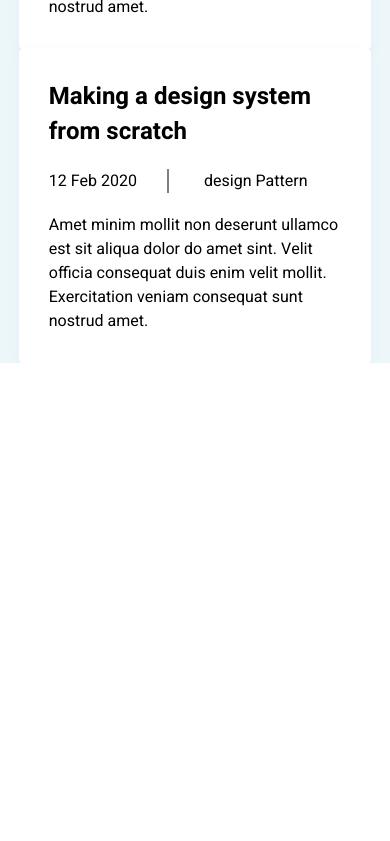
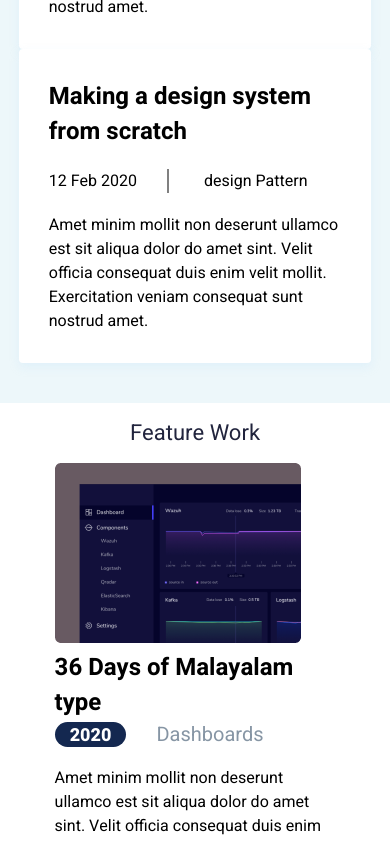
Before and after one commit to adiyat-shihab/portfolio-webpage-figma, a plain HTML site: page index.html in a window 390 px wide. Shown: the part 1156-1997 px from the top of the page. Before the commit the page ends 1519 px from the top, so only its background shows below. Drawn offline with Linux system fonts and the light colour scheme.

Commit message:
portfolio complete

```diff
--- a/index.html
+++ b/index.html
@@ -35,8 +35,8 @@
     <main class="main-con">
       <section class="second-sec-container">
         <nav class="posting">
-          <h1>Recent posts</h1>
-          <p>View all</p>
+          <h1 class="post-nav-head">Recent posts</h1>
+          <p class="post-nav-para">View all</p>
         </nav>
         <div class="post-container">
           <div class="post-content">
@@ -73,6 +73,64 @@
           </div>
         </div>
       </section>
+      <section class="third-sec-container">
+        <div class="work-flexing">
+          <nav class="posting">
+            <h1 class="work-head">Feature Work</h1>
+          </nav>
+          <div class="work-container">
+            <div class="work-img">
+              <img src="./image/work (1).png" alt="" class="img-1" />
+              <hr class="horizontal-line" />
+              <img src="./image/work (2).png" alt="" class="img-2" />
+              <hr class="horizontal-line" />
+              <img src="./image/work (3).png" alt="" class="img-3" />
+              <hr class="horizontal-line" />
+            </div>
+            <div class="work-content">
+              <div class="des-1">
+                <h1>Designing Dashboards</h1>
+                <div style="display: flex; gap: 30px; align-items: center">
+                  <div class="work-badge">2020</div>
+                  <span class="work-span">Dashboards</span>
+                </div>
+                <p class="work-para">
+                  Amet minim mollit non deserunt ullamco est sit aliqua dolor do
+                  amet sint. Velit officia consequat duis enim velit mollit.
+                  Exercitation veniam consequat sunt nostrud amet.
+                </p>
+              </div>
+
+              <div class="des-2">
+                <h1>Vibrant Portraits of 2020</h1>
+                <div style="display: flex; gap: 30px; align-items: center">
+                  <div class="work-badge">2020</div>
+                  <span class="work-span">Dashboards</span>
+                </div>
+                <p class="work-para">
+                  Amet minim mollit non deserunt ullamco est sit aliqua dolor do
+                  amet sint. Velit officia consequat duis enim velit mollit.
+                  Exercitation veniam consequat sunt nostrud amet.
+                </p>
+              </div>
+
+              <div class="des-3">
+                <h1>36 Days of Malayalam type</h1>
+                <div style="display: flex; gap: 30px; align-items: center">
+                  <div class="work-badge">2020</div>
+                  <span class="work-span">Dashboards</span>
+                </div>
+                <p class="work-para">
+                  Amet minim mollit non deserunt ullamco est sit aliqua dolor do
+                  amet sint. Velit officia consequat duis enim velit mollit.
+                  Exercitation veniam consequat sunt nostrud amet.
+                </p>
+              </div>
+              <hr class="horizontal-line horizontal-line2" />
+            </div>
+          </div>
+        </div>
+      </section>
     </main>
   </body>
 </html>
--- a/styling/header.css
+++ b/styling/header.css
@@ -18,10 +18,15 @@ header {
 .head-con {
   padding-top: 1.75rem;
 }
-.head-con nav {
+.nav-con {
   display: flex;
   justify-content: flex-end;
   gap: 2rem;
+}
+
+.nav-con a {
+  text-decoration: none;
+  color: #000000;
 }
 .first-sec-container {
   display: flex;
@@ -89,4 +94,7 @@ header {
     height: auto;
     margin: auto;
   }
+  .post-nav-para {
+    display: none;
+  }
 }
--- a/styling/main.css
+++ b/styling/main.css
@@ -11,7 +11,7 @@
   font-size: 22px;
   font-weight: 400;
   line-height: 60px; /* 272.727% */
-  width: 129px;
+
   height: 60px;
 }
 .post-container {
@@ -37,12 +37,64 @@
 
   border-left: 2px solid gray;
 }
+.third-sec-container {
+  padding: 15px 150px 83px;
+}
+.work-flexing {
+  width: 60%;
+  margin: auto;
+}
+.work-container {
+  display: grid;
+  grid-template-columns: 246px 596px;
+  grid-gap: 100px 7%;
+}
+.work-img {
+  display: grid;
+  grid-template-columns: 1fr;
+  grid-gap: 46px;
+}
+.work-content {
+  display: grid;
+  grid-template-columns: 1fr;
+  grid-gap: 31px;
+}
+.work-badge {
+  width: 62px;
+  height: 25px;
+  border-radius: 16px;
+  background: #142850;
+  color: #fff;
+  font-size: 18px;
+  text-align: center;
+  font-weight: 900;
+}
+.work-span {
+  width: 374px;
+
+  color: var(--light, #8695a4);
+  font-size: 20px;
+  font-weight: 400;
+}
+.horizontal-line {
+  width: 80%;
+  position: relative;
+  width: 940px;
+}
+.work-para {
+  margin-top: 17px;
+}
+.horizontal-line2 {
+  display: none;
+}
+
 @media screen and (max-width: 576px) {
   .second-sec-container {
     padding: 0;
   }
   .post-container {
     flex-direction: column;
+    padding-bottom: 40px;
   }
   .post-content {
     width: 75%;
@@ -53,5 +105,55 @@
   }
   .posting {
     align-items: center;
+    justify-content: center;
+  }
+  .horizontal-line {
+    width: 100%;
+  }
+  .img-1,
+  .img-2 {
+    display: none;
+  }
+
+  hr {
+    display: none;
+  }
+  .des-1,
+  .des-2 {
+    display: none;
+  }
+  .work-container {
+    display: unset;
+  }
+  .work-img {
+    display: block;
+    width: 80%;
+    margin: auto;
+  }
+  .third-sec-container {
+    padding: 0;
+  }
+  .work-flexing {
+    width: 90%;
+    margin: auto;
+  }
+  .des-3 {
+    width: 80%;
+    margin: auto;
+  }
+  .work-content {
+    display: block;
+    width: 100%;
+  }
+  .work-badge {
+    width: 150px;
+  }
+  .horizontal-line2 {
+    display: block;
+    margin-bottom: 50px;
+    width: 85%;
+    margin-top: 10px;
+    margin-left: auto;
+    margin-right: auto;
   }
 }
```
Also changed, not shown: image/work (1).png (added), image/work (2).png (added), image/work (3).png (added).
